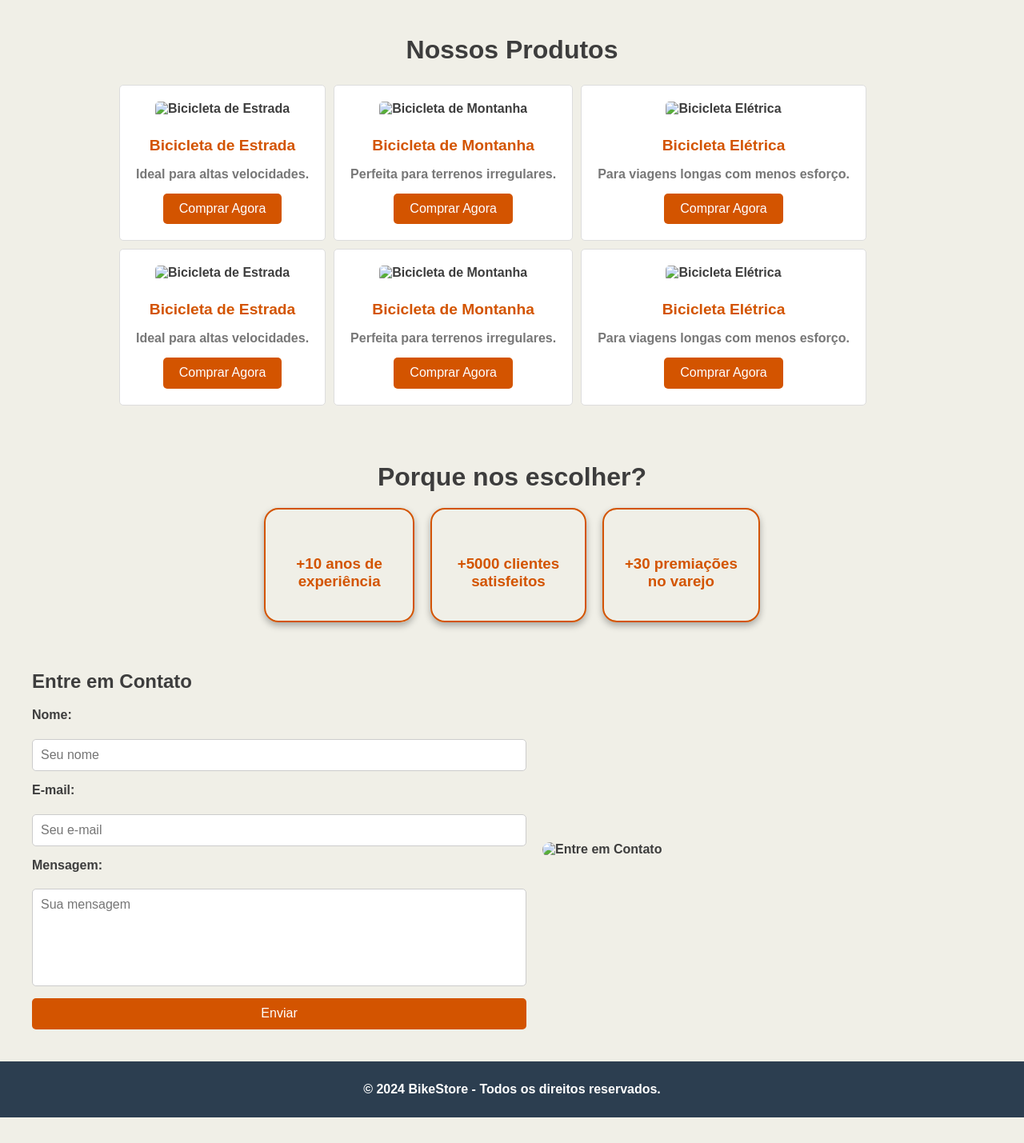
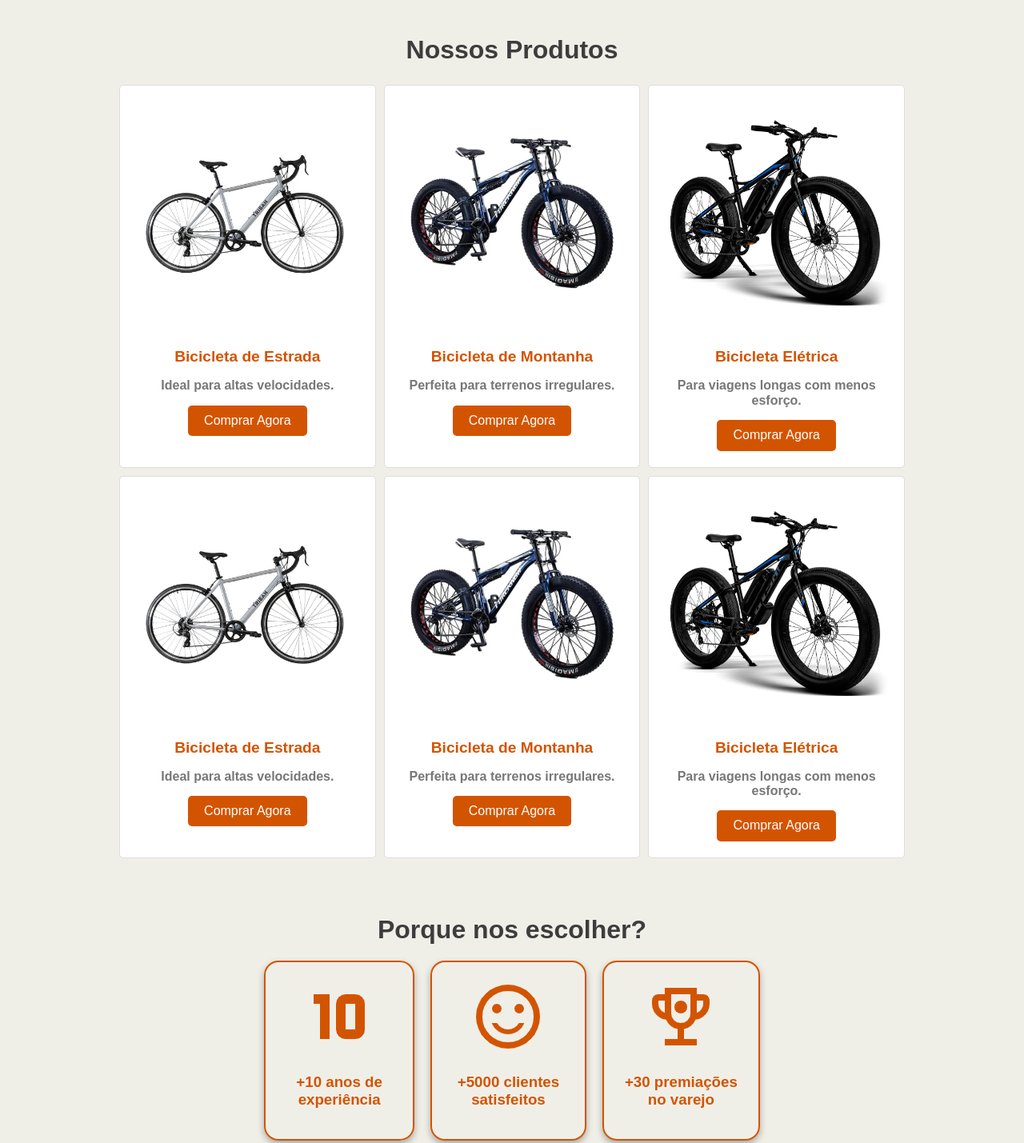
Before and after one commit to coutinho2707/BikeStore---WEB, a plain HTML site: page index.html in a window 1280 px wide. Shown: the part 703-2132 px from the top of the page at 80% size. Before the commit the page ends 2100 px from the top, so only its background shows below. Drawn offline with Linux system fonts and the light colour scheme.

Commit message:
atualizacao-1

```diff
--- a/index.html
+++ b/index.html
@@ -30,19 +30,19 @@
     <div class="product-grid">
       <div class="product-content">
         <div class="product">
-          <img src="../BikeStore/assets/img/bicicleta-estradaa (1).jpg" alt="Bicicleta de Estrada">
+          <img src="assets/img/bicicleta-estradaa (1).jpg" alt="Bicicleta de Estrada">
           <h3>Bicicleta de Estrada</h3>
           <p>Ideal para altas velocidades.</p>
           <button>Comprar Agora</button>
         </div>
         <div class="product">
-          <img src="../BikeStore/assets/img/bicicleta-montanha.jpg" alt="Bicicleta de Montanha">
+          <img src="assets/img/bicicleta-montanha.jpg" alt="Bicicleta de Montanha">
           <h3>Bicicleta de Montanha</h3>
           <p>Perfeita para terrenos irregulares.</p>
           <button>Comprar Agora</button>
         </div>
         <div class="product">
-          <img src="../BikeStore/assets/img/bicicleta-eletrica.jpg" alt="Bicicleta Elétrica">
+          <img src="assets/img/bicicleta-eletrica.jpg" alt="Bicicleta Elétrica">
           <h3>Bicicleta Elétrica</h3>
           <p>Para viagens longas com menos esforço.</p>
           <button>Comprar Agora</button>
@@ -51,19 +51,19 @@
 
       <div class="product-content">
         <div class="product">
-          <img src="../BikeStore/assets/img/bicicleta-estradaa (1).jpg" alt="Bicicleta de Estrada">
+          <img src="assets/img/bicicleta-estradaa (1).jpg" alt="Bicicleta de Estrada">
           <h3>Bicicleta de Estrada</h3>
           <p>Ideal para altas velocidades.</p>
           <button>Comprar Agora</button>
         </div>
         <div class="product">
-          <img src="../BikeStore/assets/img/bicicleta-montanha.jpg" alt="Bicicleta de Montanha">
+          <img src="assets/img/bicicleta-montanha.jpg" alt="Bicicleta de Montanha">
           <h3>Bicicleta de Montanha</h3>
           <p>Perfeita para terrenos irregulares.</p>
           <button>Comprar Agora</button>
         </div>
         <div class="product">
-          <img src="../BikeStore/assets/img/bicicleta-eletrica.jpg" alt="Bicicleta Elétrica">
+          <img src="assets/img/bicicleta-eletrica.jpg" alt="Bicicleta Elétrica">
           <h3>Bicicleta Elétrica</h3>
           <p>Para viagens longas com menos esforço.</p>
           <button>Comprar Agora</button>
@@ -77,15 +77,15 @@
 
     <div class="highlight">
       <div class="highlight-card">
-        <img src="../BikeStore/assets/img/10anos.png" alt="">
+        <img src="assets/img/10anos.png" alt="">
         <h3>+10 anos de experiência</h3>
       </div>
       <div class="highlight-card">
-        <img src="../BikeStore/assets/img/satisfacion.png" alt="">
+        <img src="assets/img/satisfacion.png" alt="">
         <h3>+5000 clientes satisfeitos</h3>
       </div>
       <div class="highlight-card">
-        <img src="../BikeStore/assets/img/awards.png" alt="">
+        <img src="assets/img/awards.png" alt="">
         <h3>+30 premiações no varejo </h3>
       </div>
     </div>
@@ -108,7 +108,7 @@
         <button type="submit">Enviar</button>
       </form>
     </div>
-    <img src="../BikeStore/assets/img/bicicleta-alegre.png" alt="Entre em Contato" class="image">
+    <img src="assets/img/bicicleta-alegre.png" alt="Entre em Contato" class="image">
   </div>
 </section>
 
```
